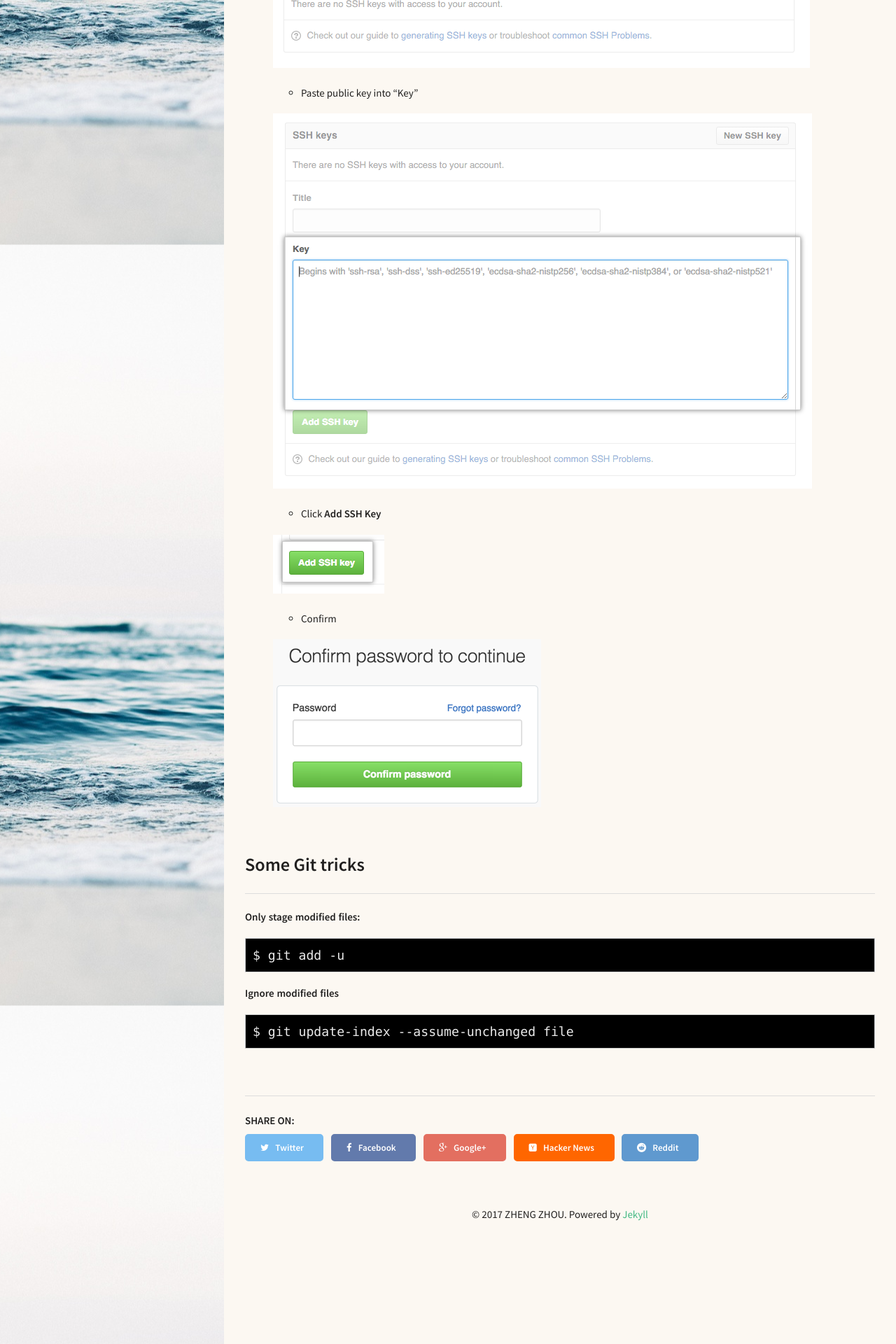
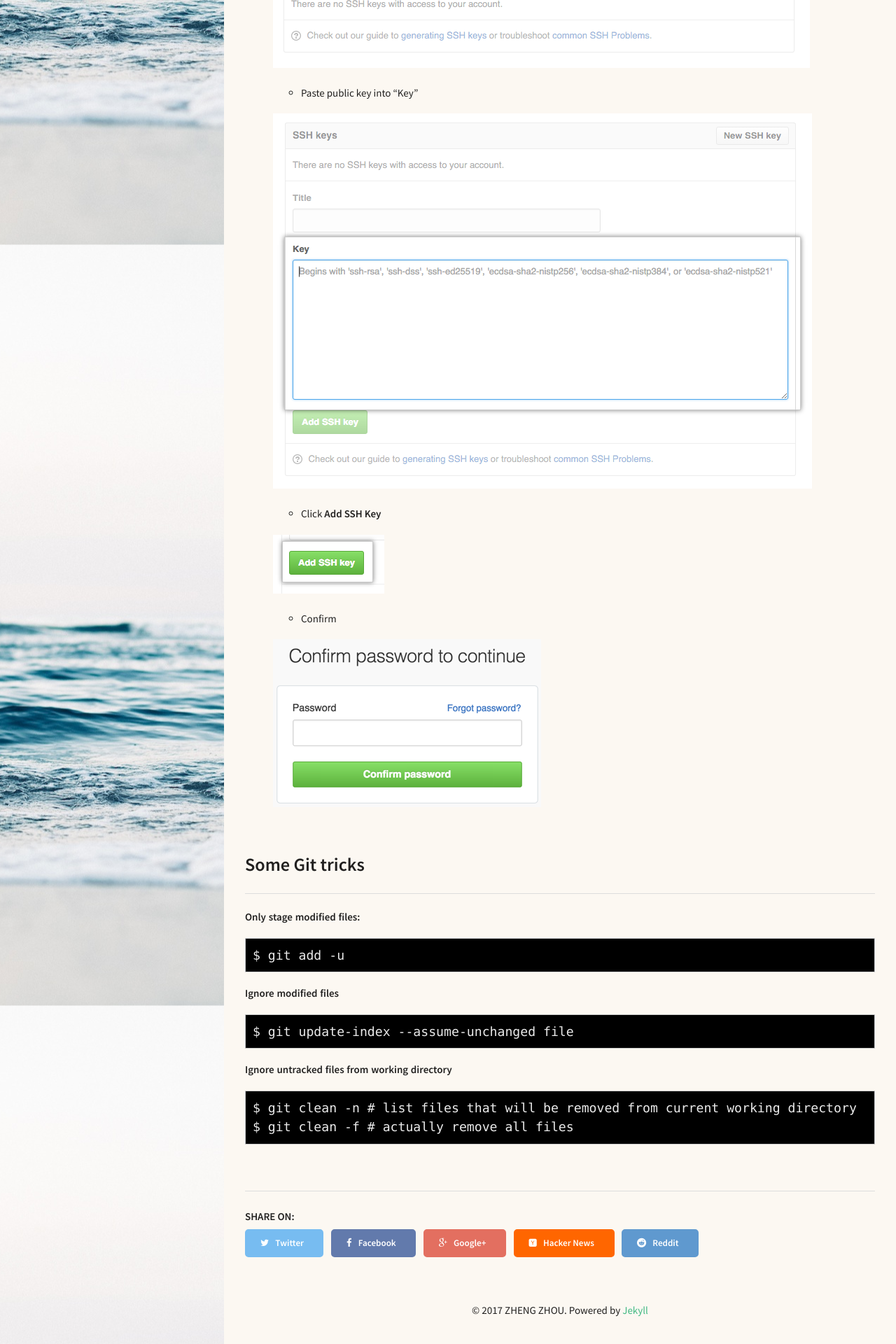
Before and after one commit to encorechow/encorechow.github.io, a Jekyll site: the page built from _posts/2016-12-01-Git-Commonly-Used-Commands.md, in a window 1280 px wide. Shown: the part 2316-4236 px from the top of the page at 70% size. Built offline with Jekyll 4.4.1, drawn with Linux system fonts in a browser that asks for light colours; nearby versions of some CDN libraries; a script that is not in the unit is left out.

Commit message:
Add one more common git command

````diff
--- a/_posts/2016-12-01-Git-Commonly-Used-Commands.md
+++ b/_posts/2016-12-01-Git-Commonly-Used-Commands.md
@@ -91,3 +91,10 @@ $ git add -u
 ```bash
 $ git update-index --assume-unchanged file
 ```
+
+**Ignore untracked files from working directory**
+
+```bash
+$ git clean -n # list files that will be removed from current working directory
+$ git clean -f # actually remove all files
+```
````
